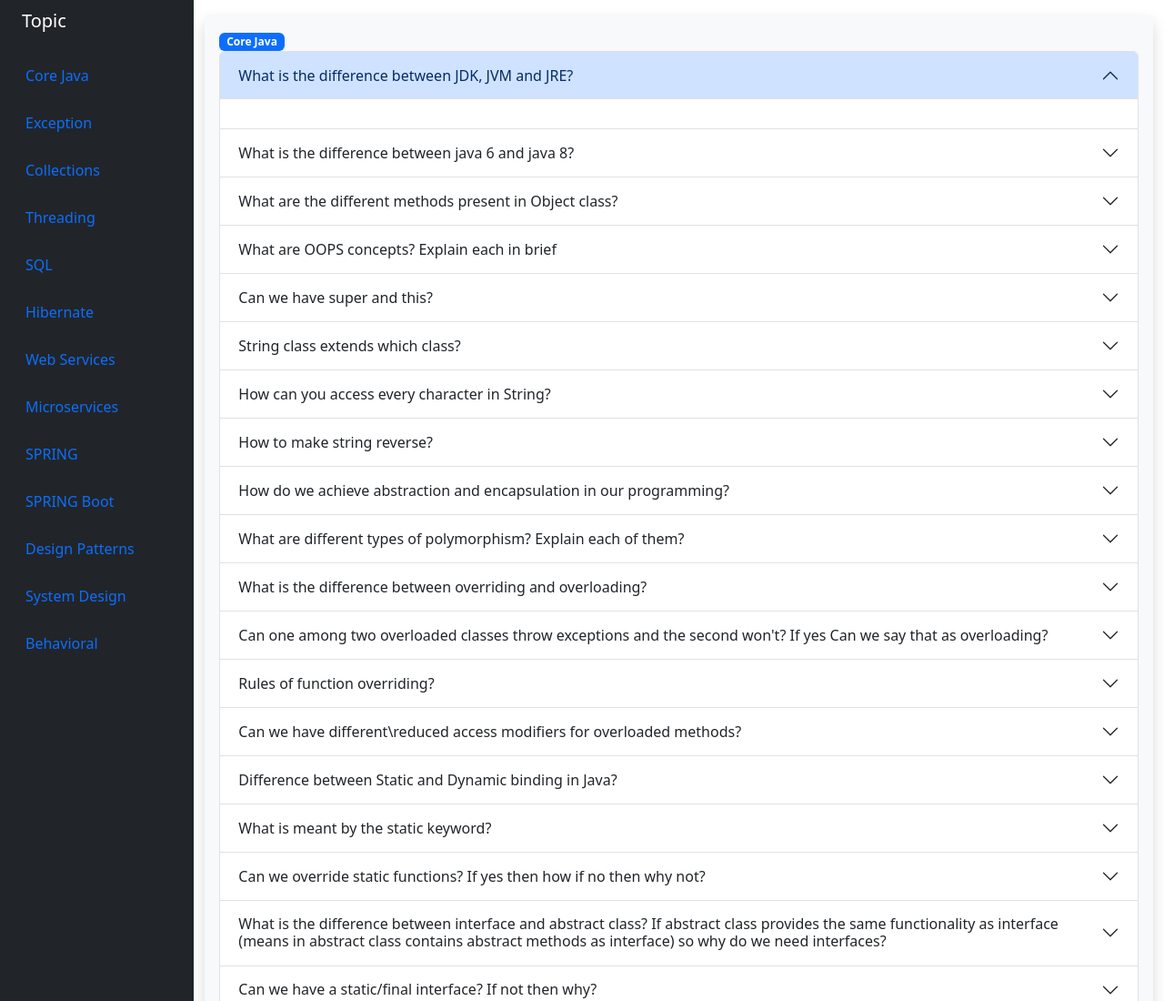
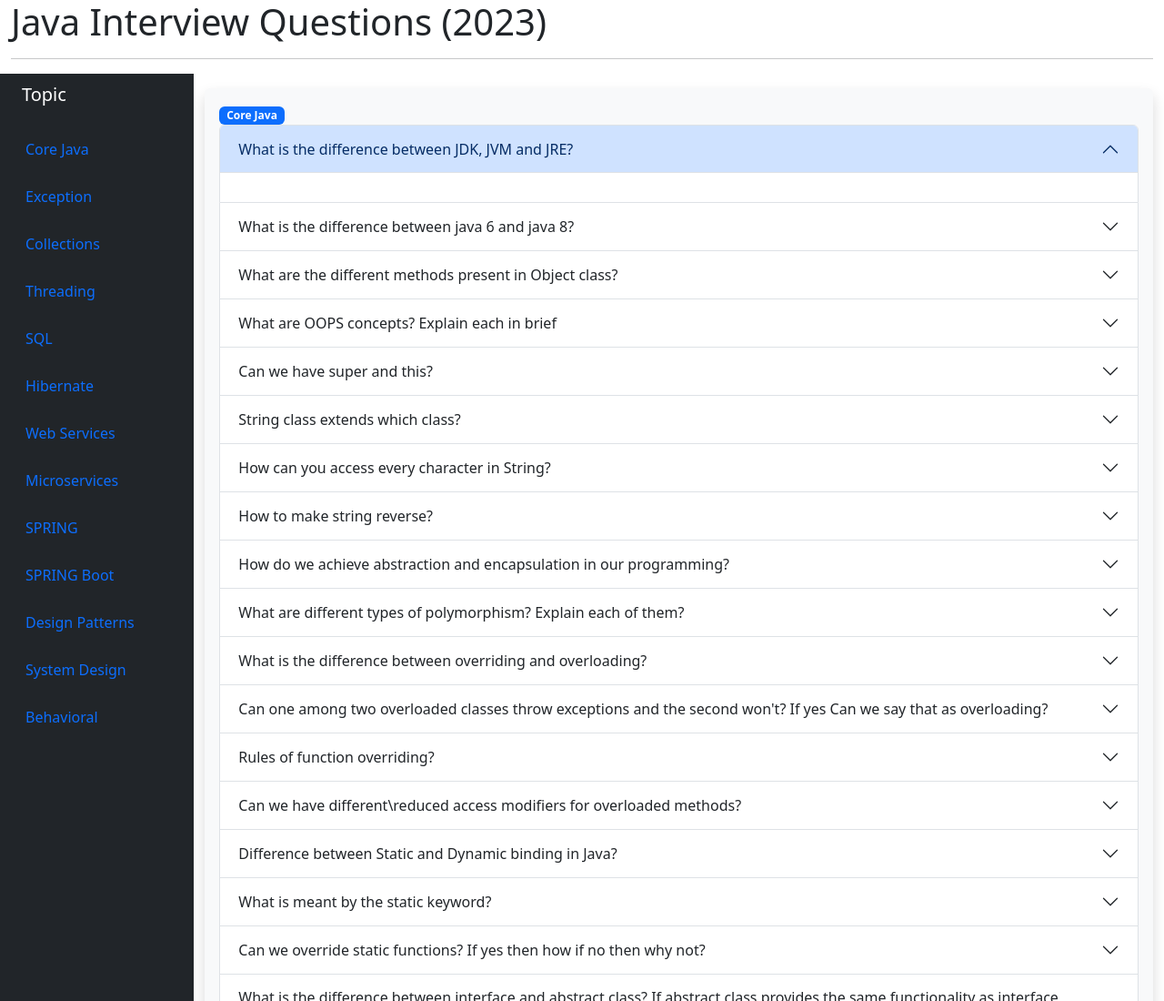
Before and after one commit to coderakash89/javagoogle, a plain HTML site: page index.html in a window 1280 px wide. Shown: the top 1100 px of the page at 91% size. Drawn offline with Linux system fonts and the light colour scheme.

Commit message:
Adding h1 tag for SEO

```diff
--- a/index.html
+++ b/index.html
@@ -38,6 +38,9 @@
 </head>
 <body>
 <div class="container-fluid">
+    <h1>Java Interview Questions (2023)</h1>
+    <hr>
+
     <div class="row flex-nowrap">
         <div class="col-auto col-md-3 col-xl-2 px-sm-2 px-0 bg-dark">
             <div class="d-flex flex-column align-items-center align-items-sm-start px-3 pt-2 text-white min-vh-100">
```
